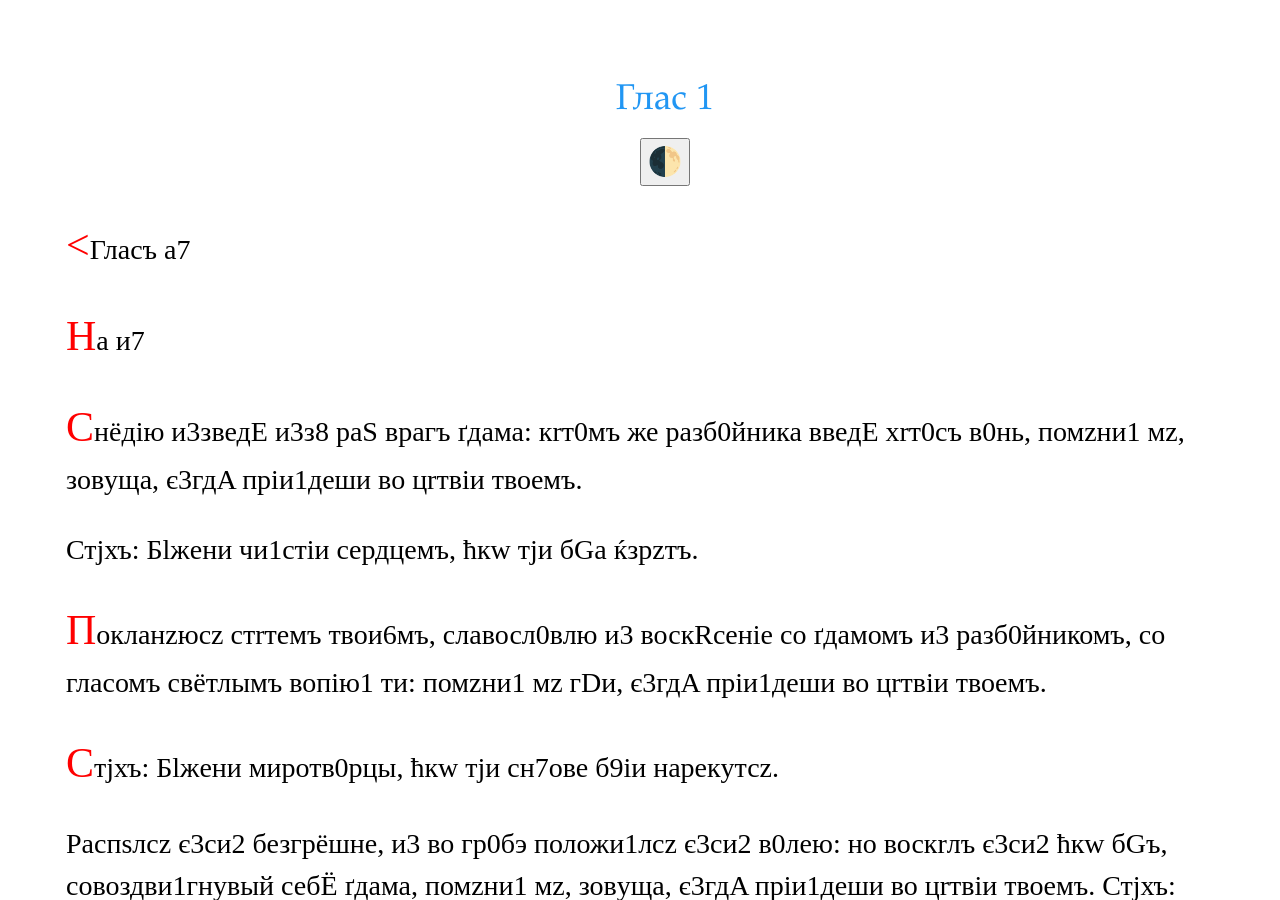
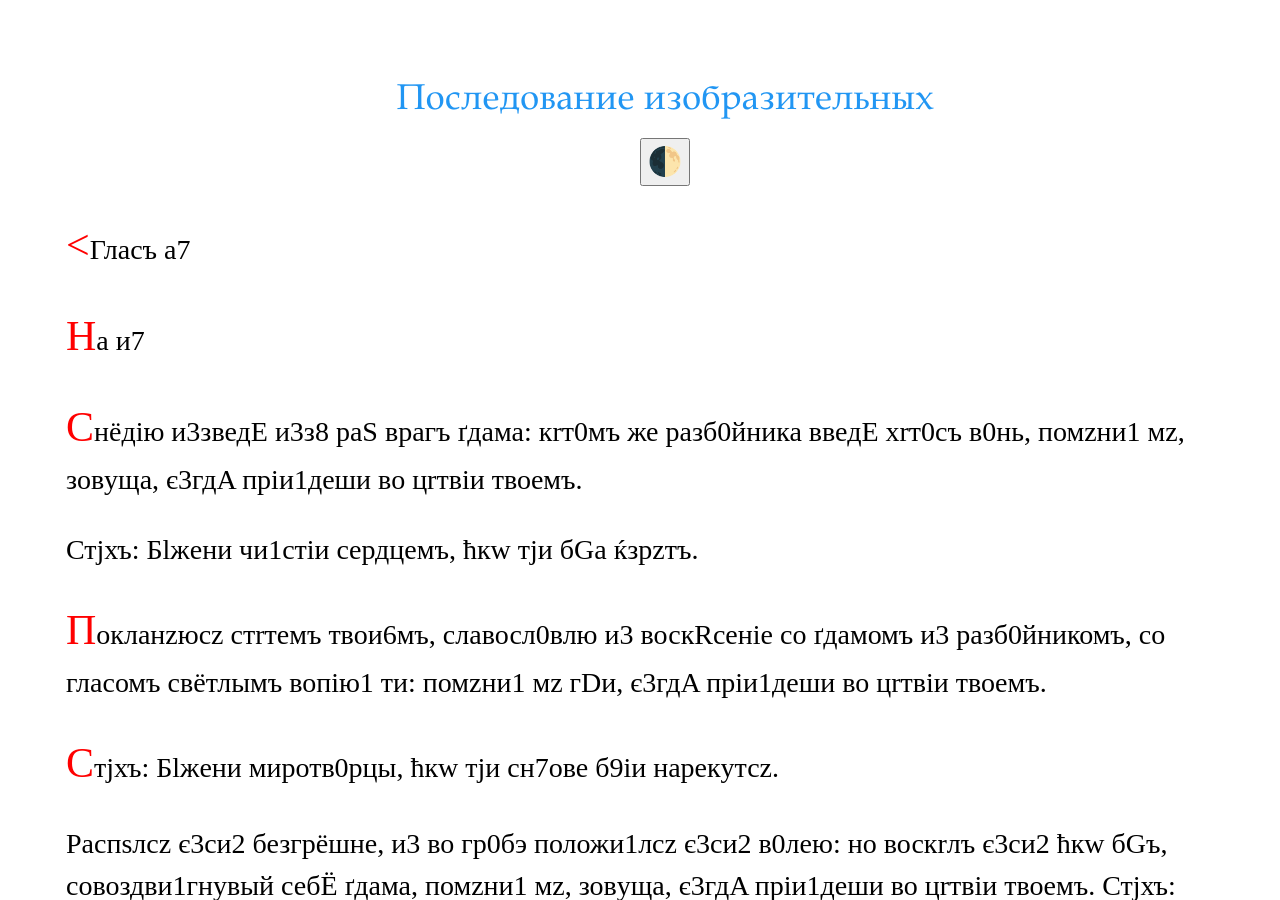
Before and after one commit to markjville/markjville.github.io, a Jekyll site: the page docs/Изобразительная/Гл1.html, which Jekyll copies as it is, in a window 1280 px wide and 900 px high. Built offline with Jekyll 4.4.1, drawn with Linux system fonts in a browser that asks for light colours; some web fonts are replaced; comment, search, counter and statistics services are not loaded.

Commit message:
Update Гл1.html

```diff
--- a/docs/Изобразительная/Гл1.html
+++ b/docs/Изобразительная/Гл1.html
@@ -1,6 +1,6 @@
-<body><!DOCTYPE html>
+<!DOCTYPE html>
 <html lang="en">
-<title>Блаженные-Гл1</title>
+<title>Последование изобразительных</title>
 <meta charset="UTF-8">
 <meta name="viewport" content="width=device-width, initial-scale=1">
 <link rel="stylesheet" href="https://www.w3schools.com/w3css/4/w3.css">
@@ -20,13 +20,14 @@ p::first-letter {
   color: white;
 }
 </style>
+<body>
 
 <!-- Main content: shift it to the right by 250 pixels when the sidebar is visible -->
 <div class="w3-main" style="margin-left:50px">
 
   <div class="w3-row w3-padding-64">
     <div class="w3-container">
-      <h1 class="w3-text-blue" style="text-align: center;">Глас 1</h1>
+      <h1 class="w3-text-blue" style="text-align: center;">Последование изобразительных</h1>
     <div style="text-align: center;">
    <button onclick="myFunction()">🌓</button>
 </div>
```
